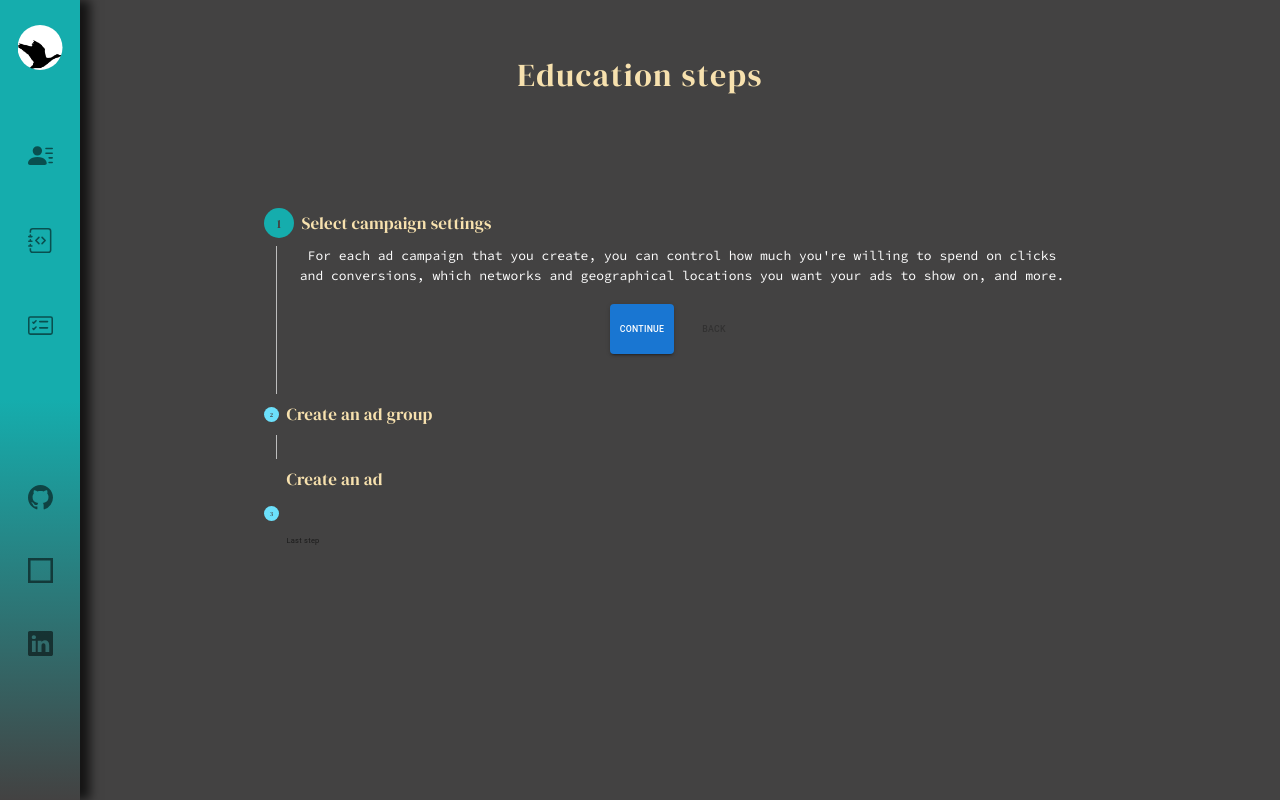
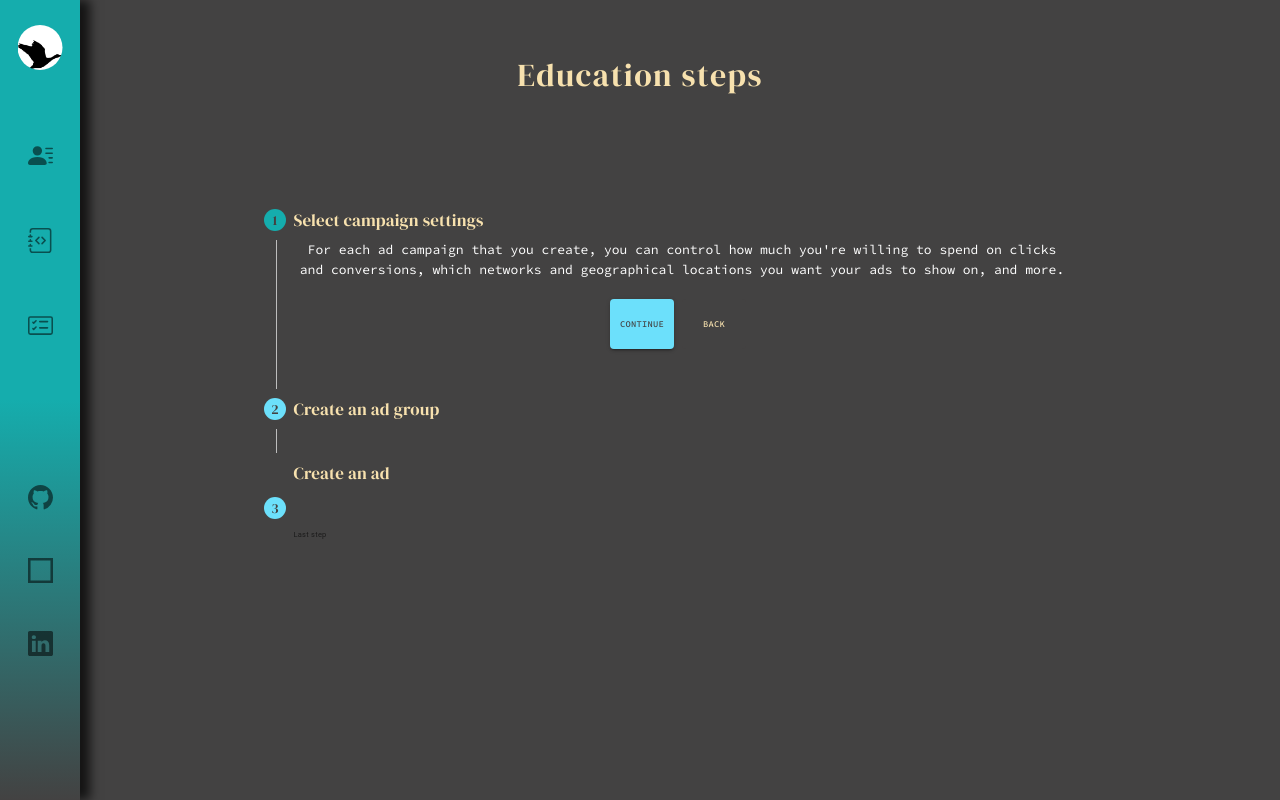
Before and after one commit to FerencBacso89/resume, a React (Vite) app: page /education in a window 1280 px wide. Built offline with nearby package versions, Linux system fonts and the light colour scheme.

Commit message:
stepper style finihed now

```diff
--- a/src/Components/Educate/Educate.jsx
+++ b/src/Components/Educate/Educate.jsx
@@ -40,7 +40,6 @@ export default function VerticalLinearStepper() {
   const handleBack = () => {
     setActiveStep((prevActiveStep) => prevActiveStep - 1);
   };
-
   const handleReset = () => {
     setActiveStep(0);
   };
--- a/src/Components/Educate/educate.css
+++ b/src/Components/Educate/educate.css
@@ -37,11 +37,12 @@
      .css-117w1su-MuiStepIcon-text{
         fill: var(--primeColor) !important;
         font-family: display_reg !important;
-        font-size: 1rem !important;
+        font-size: 1.5rem !important;
      }
      /*nextstep numbericon*/
      .css-1u4zpwo-MuiSvgIcon-root-MuiStepIcon-root{
         color: var(--navbarShadow) !important;
+        font-size: 2.2rem !important;
      }
      /*nextStep text*/
      .css-1hv8oq8-MuiStepLabel-label{
@@ -69,4 +70,33 @@
         color: #fff !important;
         letter-spacing: 0px !important;
      }
+     /*Continue the next step button*/
+     .css-1f5ro5o-MuiButtonBase-root-MuiButton-root{
+        background-color: var(--navbarShadow) !important;
+        color: var(--primeColor) !important;
+        font-family: codePro_reg !important;
+        font-size: 1.4rem;
+     }
+     /*back the before step*/
+     .css-18st3fs-MuiButtonBase-root-MuiButton-root{
+        background-color: var(--primeColor) !important;
+        color: var(--lightText) !important;
+        font-family: codePro_reg !important;
+        font-size: 1.4rem;
+     }
+     .css-18st3fs-MuiButtonBase-root-MuiButton-root:hover{
+        background-color: var(--lightText) !important;
+        color: var(--primeColor) !important;
+        font-family: codePro_reg !important;
+        font-weight: 500;
+     }
+     /*Finished => conclusion*/
+     .css-1di5t78-MuiPaper-root{
+        background-color: var(--primeColor) !important  ;
+        color: var(--primeColor) !important;
+     }
+     /*conclusion text*/
+     .css-ahj2mt-MuiTypography-root{
+        /* color: var(--primeColor) !important; */
+     }
 }
```
